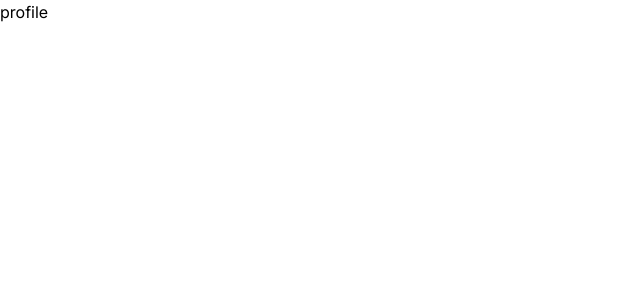
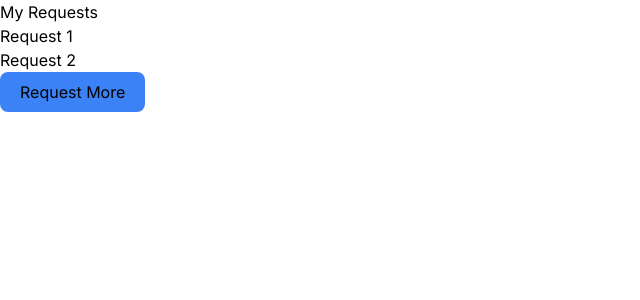
Before and after one commit to cindywongdev/give2learn-frontend, a Next.js app: page /profile in a window 1280 px wide. Shown: the top 300 px of the page, without its empty margins (0-640 px from the left). Built offline with nearby package versions, Linux system fonts and the light colour scheme.

Commit message:
my requests page

```diff
--- a/src/app/profile/page.tsx
+++ b/src/app/profile/page.tsx
@@ -1,9 +1,20 @@
 import React from 'react';
+
 
 function page() {
 	return (
 		<div>
-			<h2>profile</h2>
+			<h2>My Requests</h2>
+			{/*  */}
+			<div>
+				Request 1
+			</div>
+			{/*  */}
+			<div>
+				Request 2
+			</div>
+			{/*  */}
+			<button className='py-2 px-5 bg-blue-500 rounded-lg' type='button'>Request More</button>
 		</div>
 	);
 }
--- /dev/null
+++ b/src/app/profile/requests/page.tsx
@@ -0,0 +1,9 @@
+function Requests() {
+	return (
+		<div>
+			<h1> My Requests</h1>
+		</div>
+	);
+}
+
+export default Requests;
```
